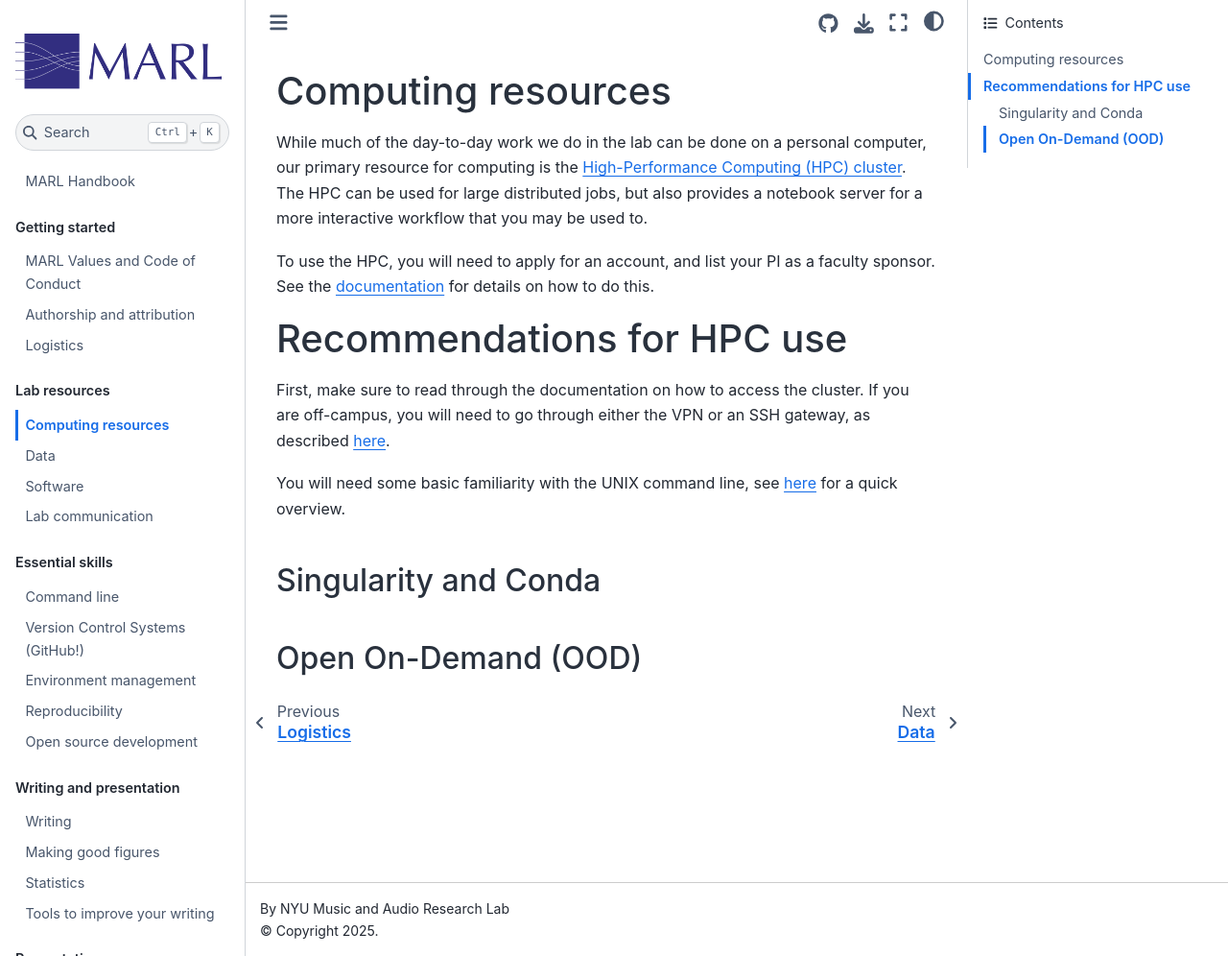
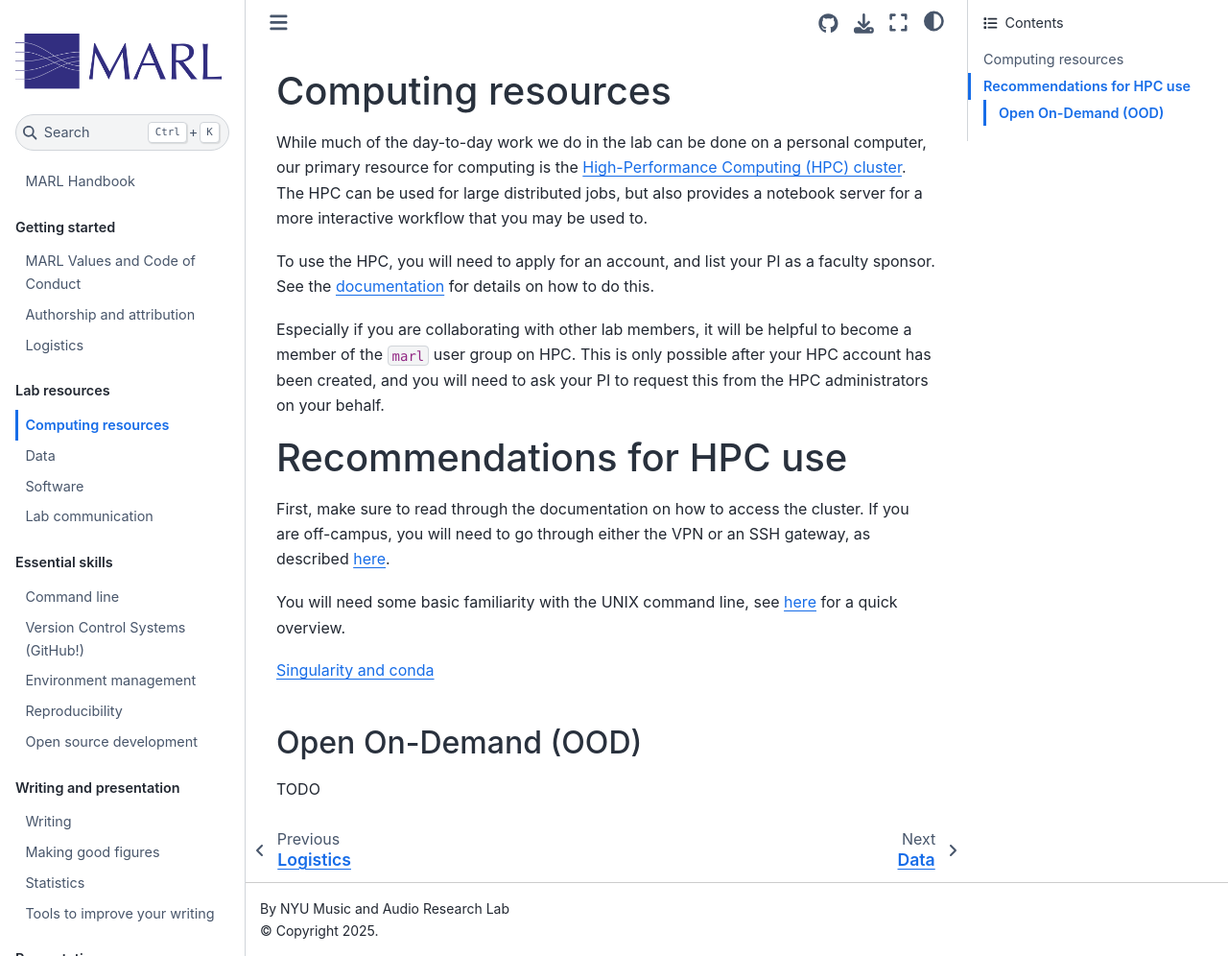
Before and after one commit to marl/marl-handbook, a Jupyter Book: the page built from ch2/compute.md, in a window 1280 px wide and 996 px high. Shown: the whole window at 96% size. Built offline with Jupyter Book 1.0.4 settings and Sphinx 7.4.7 and the Sphinx Book theme 1.1.4, drawn with Linux system fonts in a browser that asks for light colours.

```diff
--- a/ch2/compute.md
+++ b/ch2/compute.md
@@ -9,6 +9,9 @@ workflow that you may be used to.
 To use the HPC, you will need to apply for an account, and list your PI as a faculty sponsor.
 See the [documentation](https://sites.google.com/nyu.edu/nyu-hpc/accessing-hpc/getting-and-renewing-an-account) for details on how to do this.
 
+Especially if you are collaborating with other lab members, it will be helpful to become a member of the `marl` user group on HPC.
+This is only possible after your HPC account has been created, and you will need to ask your PI to request this from the HPC administrators on your behalf.
+
 # Recommendations for HPC use
 
 First, make sure to read through the documentation on how to access the cluster.
@@ -17,8 +20,8 @@ If you are off-campus, you will need to go through either the VPN or an SSH gate
 You will need some basic familiarity with the UNIX command line, see [here](unix) for a quick overview.
 
 
-## Singularity and Conda
-
-
+[Singularity and conda](environment)
 
 ## Open On-Demand (OOD)
+
+TODO
```
Also changed, not shown: ch1/attribution.md (+3 -1 lines), ch3/conda.md (+1 -0 lines), ch4/checklist.md (added, +29 -0 lines), ch4/writing.md (+0 -10 lines).
